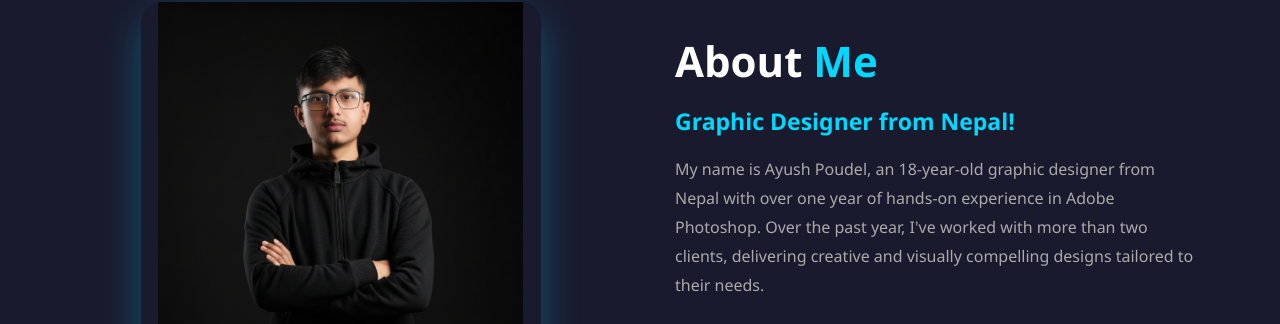
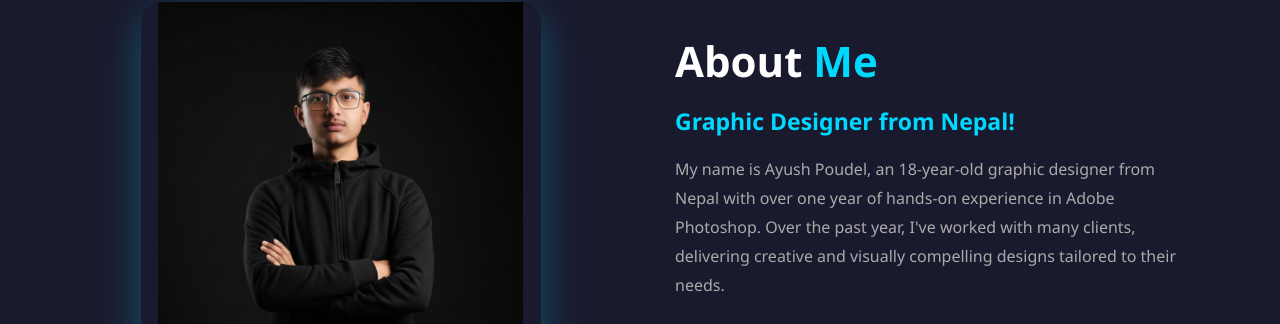
Before and after one commit to Czzarp/czzarp.github.io, a plain HTML site: page index.html in a window 1280 px wide. Shown: the part 1452-1776 px from the top of the page. Drawn offline with Linux system fonts and the light colour scheme; files whose address does not match are found by name.

Commit message:
Update index.html

```diff
--- a/index.html
+++ b/index.html
@@ -247,7 +247,7 @@
       <div class="about-content">
         <h2>About <span class="highlight">Me</span></h2>
         <h3>Graphic Designer from Nepal!</h3>
-        <p>My name is Ayush Poudel, an 18-year-old graphic designer from Nepal with over one year of hands-on experience in Adobe Photoshop. Over the past year, I've worked with more than two clients, delivering creative and visually compelling designs tailored to their needs.</p>
+        <p>My name is Ayush Poudel, an 18-year-old graphic designer from Nepal with over one year of hands-on experience in Adobe Photoshop. Over the past year, I've worked with many clients, delivering creative and visually compelling designs tailored to their needs.</p>
         <p>My experience includes understanding client requirements, meeting deadlines, and refining designs based on feedback. I'm passionate about improving my skills, exploring new design trends, and creating high-quality visuals that make an impact.</p>
       </div>
     </section>
```
